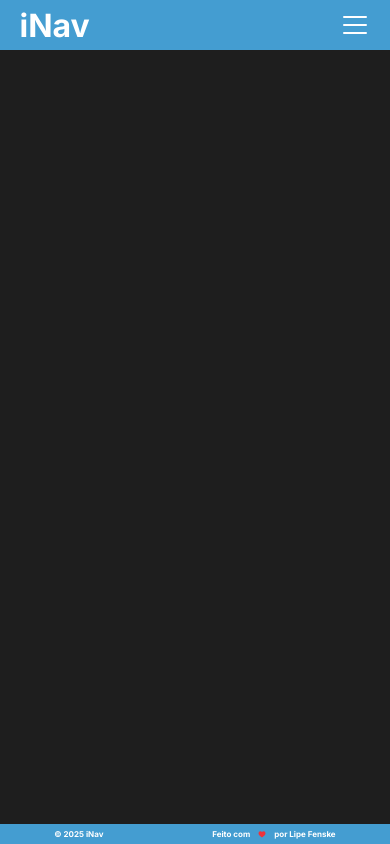
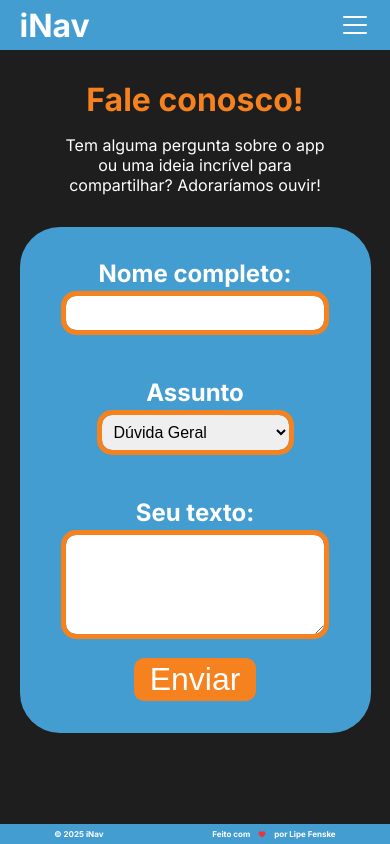
Before and after one commit to Lipefsk05/iNav, a React (Vite) app: page /contatos in a window 390 px wide. Built offline with nearby package versions, Linux system fonts and the light colour scheme.

Commit message:
Pagina de contato e responsividade

```diff
--- /dev/null
+++ b/src/pages/contatos/Contatos.module.css
@@ -0,0 +1,150 @@
+/* main {
+    display: flex;
+    justify-content: center;
+    align-items: center;
+    height: 100vh;
+    flex-direction: column;
+    gap: 3rem;
+    color: var(--white);
+} */
+
+.form {
+    display: flex;
+    flex-direction: column;
+    align-items: center;
+    width: 50%;
+    height: 55vh;
+    background-color: var(--softBlue);
+    padding: 2rem;
+    border-radius: 40px;
+    color: var(--white);
+    margin: 0 auto;
+}
+
+.title {
+    display: flex;
+    flex-direction: column;
+    align-items: center;
+    text-align: center;
+    justify-content: center;
+    flex-direction: column;
+    gap: 1rem;
+    color: var(--white);
+    margin: 5rem auto 2rem;
+    width: 100%;
+}
+
+
+.title h2 {
+    font-size: 3rem;
+    color: var(--orange);
+}
+
+.title p {
+    width: 20%;
+}
+
+.dados {
+    display: flex;
+    flex-direction: column;
+    gap: 3rem;
+    width: 100%;
+    height: 100%;
+}
+
+.seu_nome input {
+    padding: .5rem;
+    border: none;
+    outline: 5px solid var(--orange);
+    border-radius: 10px;
+    width: 50%;
+    font-size: 1rem;
+
+}
+
+.selection {
+    border: none;
+}
+
+.selection select {
+    font-size: 1rem;
+    border: none;
+    padding: .5rem;
+    border-radius: 10px;
+    outline: 5px solid var(--orange);
+}
+
+.selection option {
+    font-size: 1rem;
+}
+
+.dados div {
+    display: flex;
+    flex-direction: column;
+    width: 100%;
+    gap: .5rem;
+}
+
+.texto_assunto {
+    height: 100%;
+}
+
+.dados h3 {
+    font-size: 1.5rem;
+}
+
+.texto_assunto textarea {
+    color: var(--darkGrey);
+    width: 90%;
+    height: 100%;
+    border-radius: 10px;
+    border: none;
+    outline: 5px solid var(--orange);
+    padding: .5rem;
+    font-size: 1rem;
+}
+
+.send {
+    border: none;
+    border-radius: 10px;
+    background-color: var(--orange);
+    padding: .2rem 1rem;
+    margin-top: 1.5rem;
+    cursor: pointer;
+}
+.send span{
+    color: var(--white);
+    font-size: 2rem;
+}
+
+@media (min-width:768px) and (max-width: 1322px) {
+    .title p {
+        width: 40%;
+    }
+
+    .form {
+        width: 80%;
+    }
+
+}
+
+@media (max-width: 767px) {
+    .form{
+        height: 60vh;
+    }
+    .title h2 {
+        font-size: 2rem;
+    }
+
+    .title p {
+        width: 70%;
+    }
+
+    .form {
+        width: 90%;
+    }
+
+    .seu_nome input {
+        width: 90%;
+    }
+}
--- a/src/pages/contatos/index.jsx
+++ b/src/pages/contatos/index.jsx
@@ -1,6 +1,35 @@
-function Contatos(){
-    return(
-        <></>
+import styles from './Contatos.module.css'
+function Contatos() {
+    return (
+        <main>
+            <section className={styles.title}>
+                <h2>Fale conosco!</h2>
+                <p>Tem alguma pergunta sobre o app ou uma ideia incrível para compartilhar? Adoraríamos ouvir!</p>
+            </section>
+            <section className={styles.form}>
+                <article className={styles.dados}>
+                    <div className={styles.seu_nome}>
+                        <h3>Nome completo: </h3>
+                        <input type="text" />
+                    </div>
+                    <div className={styles.selection}>
+                        <label for="subject"><h3>Assunto</h3></label>
+                        <select id="subject" name="subject">
+                            <option value="duvida_geral">Dúvida Geral</option>
+                            <option value="sugestao">Sugestão</option>
+                            <option value="parceria">Proposta de Parceria</option>
+                            <option value="imprensa">Imprensa</option>
+                            <option value="outro">Outro</option>
+                        </select>
+                    </div>
+                    <div className={styles.texto_assunto}>
+                        <h3>Seu texto:</h3>
+                        <textarea type="text" name="" id="" />
+                    </div>
+                </article>
+                <button className={styles.send}><span>Enviar</span></button>
+            </section>
+        </main>
     )
 }
 
--- a/src/pages/home/Home.module.css
+++ b/src/pages/home/Home.module.css
@@ -1,4 +1,9 @@
 /* HERO SECTION */
+
+main span {
+    color: var(--orange);
+}
+
 
 .banner {
     width: 80%;
@@ -12,7 +17,7 @@
 .bannerText {
     display: flex;
     flex-direction: column;
-    gap: 1rem;
+    gap: 2rem;
 }
 
 .banner h1 {
@@ -20,8 +25,15 @@
     font-size: 5rem;
 }
 
-main span {
-    color: var(--orange);
+.dowload{
+    border: none;
+    color: var(--white);
+    background-color: var(--orange);
+    width: max-content;
+    padding: 1rem 1.5rem;
+    border-radius: 100px;
+    font-size: 1.5rem;
+    font-weight: bold;
 }
 
 .banner p {
--- a/src/pages/home/index.jsx
+++ b/src/pages/home/index.jsx
@@ -34,6 +34,7 @@ function Home() {
                         em segundos
                     </h1>
                     <p>Navegue com precisão com localização em tempo real e mapas interativos.</p>
+                    <button className={styles.dowload}>Dowload</button>
                 </article>
                 <img src={BannerImg} alt="Imagem do banner" />
             </section>
```
